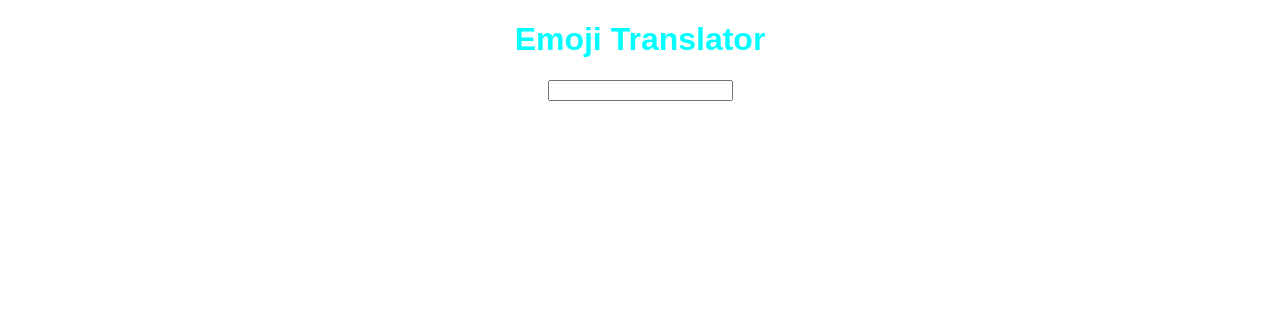
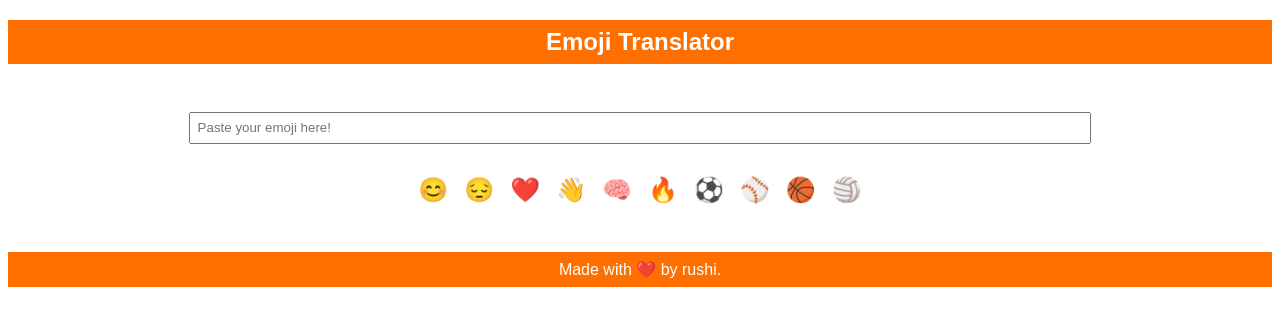
Before and after one commit to rushi-173/Emoji-Translator, a React (Create React App) app: page / in a window 1280 px wide. Shown: the top 326 px of the page. Built offline with nearby package versions, Linux system fonts and the light colour scheme.

Commit message:
completed styling and scripting part

```diff
--- a/src/App.js
+++ b/src/App.js
@@ -14,21 +14,62 @@ var emojiDictionary = {
   "🏐": "Volleyball"
 };
 
+let emojiList = Object.keys(emojiDictionary);
+
 export default function App() {
-  var [emoji, setEmoji] = useState();
+  var [emoji, setEmoji] = useState("");
+  var [meaning, setMeaning] = useState("");
+
   function inputHandler(event) {
-    setEmoji(event.target.value);
-    if (emoji in emojiDictionary) {
-      console.log(emojiDictionary[emoji]);
+    const inEmoji = event.target.value;
+    setEmoji(inEmoji);
+    if (inEmoji in emojiDictionary) {
+      setMeaning(emojiDictionary[inEmoji]);
     } else {
-      console.log("Dont know about this.");
+      setMeaning("I don't know about this one.");
     }
   }
+
+  function clickEmojiHandler(inputItem) {
+    setEmoji(inputItem);
+    setMeaning(emojiDictionary[inputItem]);
+  }
+
   return (
     <div className="App">
-      <h1 className="mainHeading">Emoji Translator</h1>
-      <input type="text" onChange={() => inputHandler(event)} />
-      <p>{emoji}</p>
+      <nav>
+        <h1 className="mainHeading">Emoji Translator</h1>
+      </nav>
+      <input
+        type="text"
+        onChange={() => inputHandler(e)}
+        style={{ width: "70%", padding: "0.4rem" }}
+        placeholder="Paste your emoji here!"
+      />
+      <p style={{ marginTop: "2rem", marginBottom: "0", fontSize: "2rem" }}>
+        {emoji}
+      </p>
+      <p style={{ marginTop: "0rem", fontSize: "2rem", fontWeight: "bold" }}>
+        {meaning}
+      </p>
+      {emojiList.map((item) => {
+        return (
+          <span
+            key="item"
+            style={{
+              fontSize: "x-large",
+              cursor: "pointer",
+              padding: "0.5rem"
+            }}
+            onClick={() => clickEmojiHandler(item)}
+          >
+            {item}
+          </span>
+        );
+      })}
+      <footer class="footer">
+        <p class="footer-title">Made with ❤️ by rushi.</p>
+      </footer>
     </div>
   );
 }
--- a/src/styles.css
+++ b/src/styles.css
@@ -1,8 +1,45 @@
+@import url("https://fonts.googleapis.com/css2?family=Montserrat:wght@400&display=swap");
+
+:root {
+  --primary-color: #ff6f00;
+  --secondary-color: #00b0ff;
+  --dark-grey: #424242;
+  --light-grey: #eeeeee;
+}
+
 .App {
   font-family: sans-serif;
   text-align: center;
+  margin: 0;
+  padding: 0;
+  height: 100%;
+  width: 100%;
+}
+
+nav {
+  left: 0;
+  top: 0;
+  width: 100%;
+  margin-bottom: 3rem;
+  background-color: var(--primary-color);
 }
 
 .mainHeading {
-  color: aqua;
+  color: white;
+  padding: 0.5rem;
 }
+
+.footer {
+  margin-top: 3rem;
+  left: 0;
+  bottom: 0;
+  width: 100%;
+  background-color: var(--primary-color);
+}
+
+.footer-title {
+  padding: 0.5rem;
+  font-size: 1rem;
+  color: white;
+  text-align: center;
+}
```
